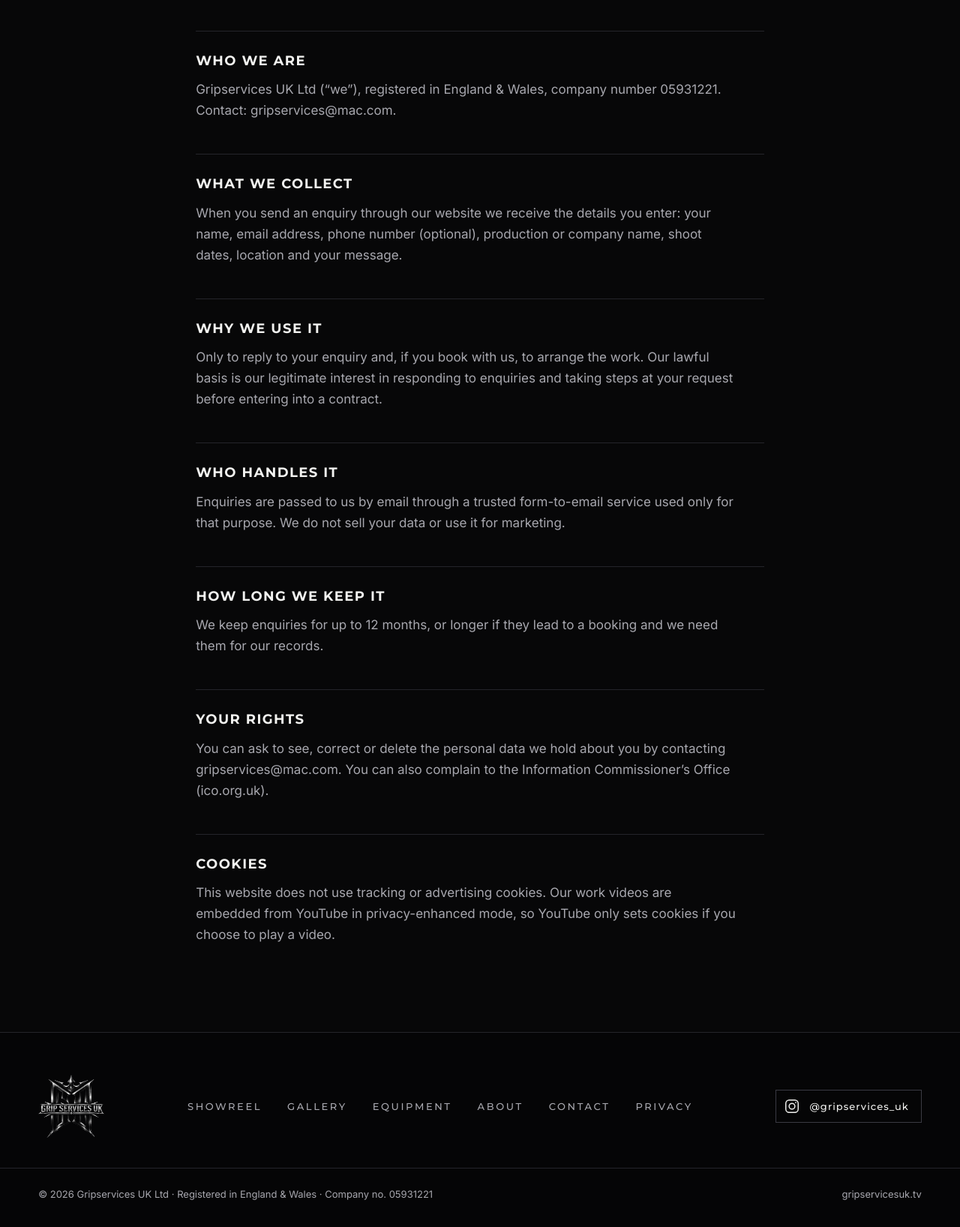
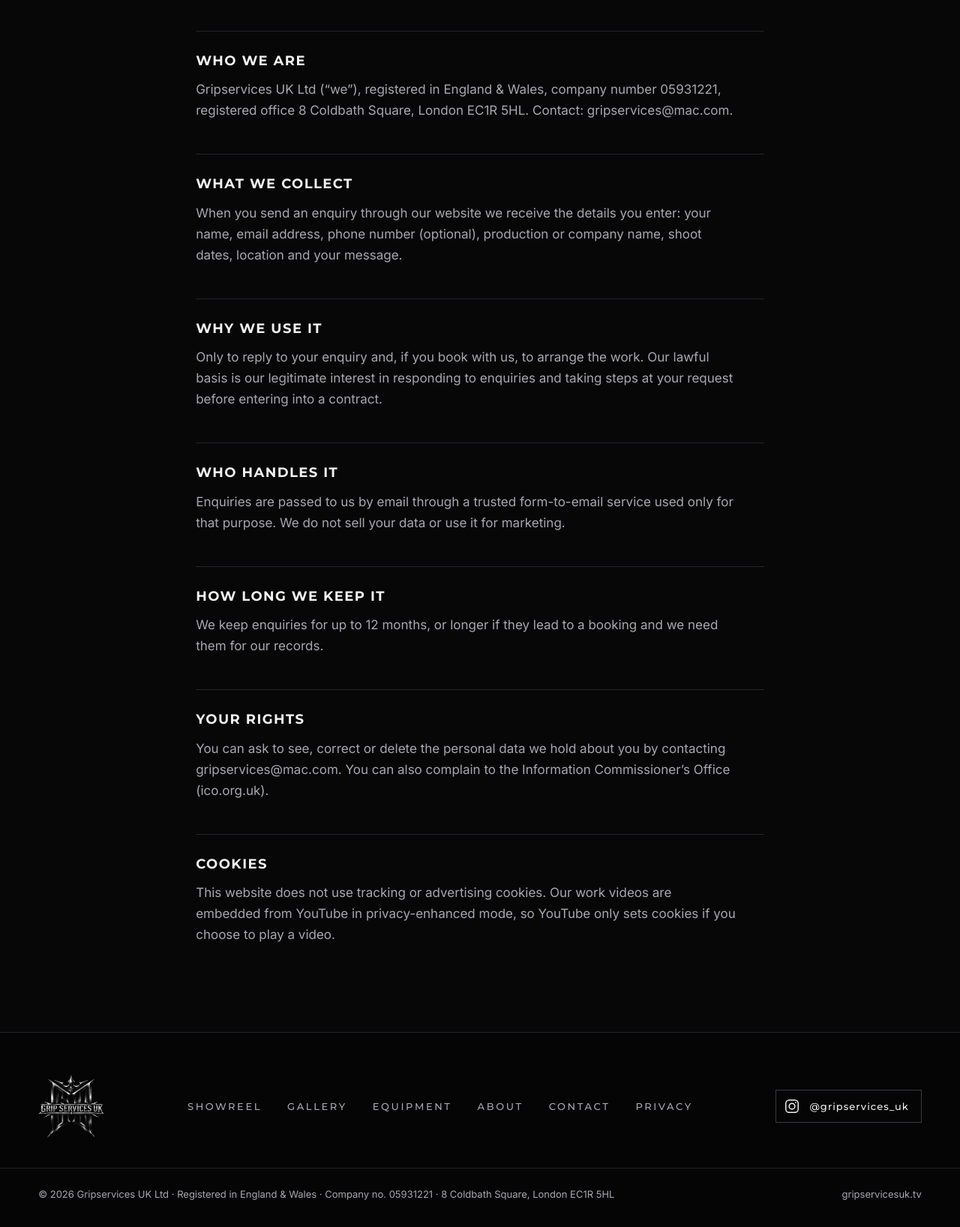
Before and after one commit to raduuu17/gripservicesuk, a plain HTML site: page privacy.html in a window 1280 px wide. Shown: the part 241-1877 px from the top of the page at 75% size. Drawn offline with Linux system fonts and the light colour scheme.

Commit message:
Add registered office address to footer, privacy and structured data
Co-Authored-By: Claude Opus 5.5 <noreply@anthropic.com>

```diff
--- a/privacy.html
+++ b/privacy.html
@@ -27,7 +27,7 @@
     <h1>Privacy notice</h1>
 
     <h2>Who we are</h2>
-    <p>Gripservices UK Ltd (“we”), registered in England &amp; Wales, company number 05931221. Contact: gripservices@mac.com.</p>
+    <p>Gripservices UK Ltd (“we”), registered in England &amp; Wales, company number 05931221, registered office 8 Coldbath Square, London EC1R 5HL. Contact: gripservices@mac.com.</p>
 
     <h2>What we collect</h2>
     <p>When you send an enquiry through our website we receive the details you enter: your name, email address, phone number (optional), production or company name, shoot dates, location and your message.</p>
@@ -59,7 +59,7 @@
     <a class="social" href="https://www.instagram.com/gripservices_uk/" target="_blank" rel="noopener" aria-label="Grip Services UK on Instagram"><svg viewBox="0 0 24 24" aria-hidden="true" focusable="false"><rect x="3" y="3" width="18" height="18" rx="5"/><circle cx="12" cy="12" r="4.2"/><circle cx="17.4" cy="6.6" r="1" class="dot"/></svg><span>@gripservices_uk</span></a>
   </div>
   <div class="wrap legal">
-    <p>© <span data-year>2026</span> Gripservices UK Ltd · Registered in England &amp; Wales · Company no. 05931221</p>
+    <p>© <span data-year>2026</span> Gripservices UK Ltd · Registered in England &amp; Wales · Company no. 05931221 · 8 Coldbath Square, London EC1R 5HL</p>
     <p>gripservicesuk.tv</p>
   </div>
 </footer>
```
Also changed, not shown: gallery.html (+1 -1 lines), index.html (+2 -1 lines).
